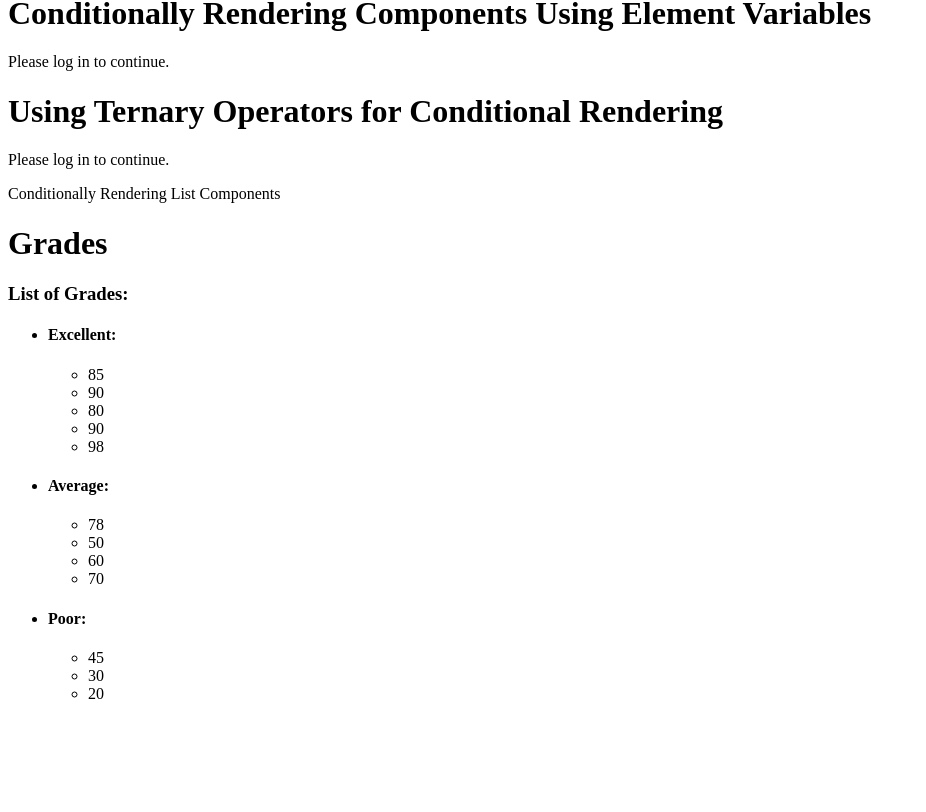
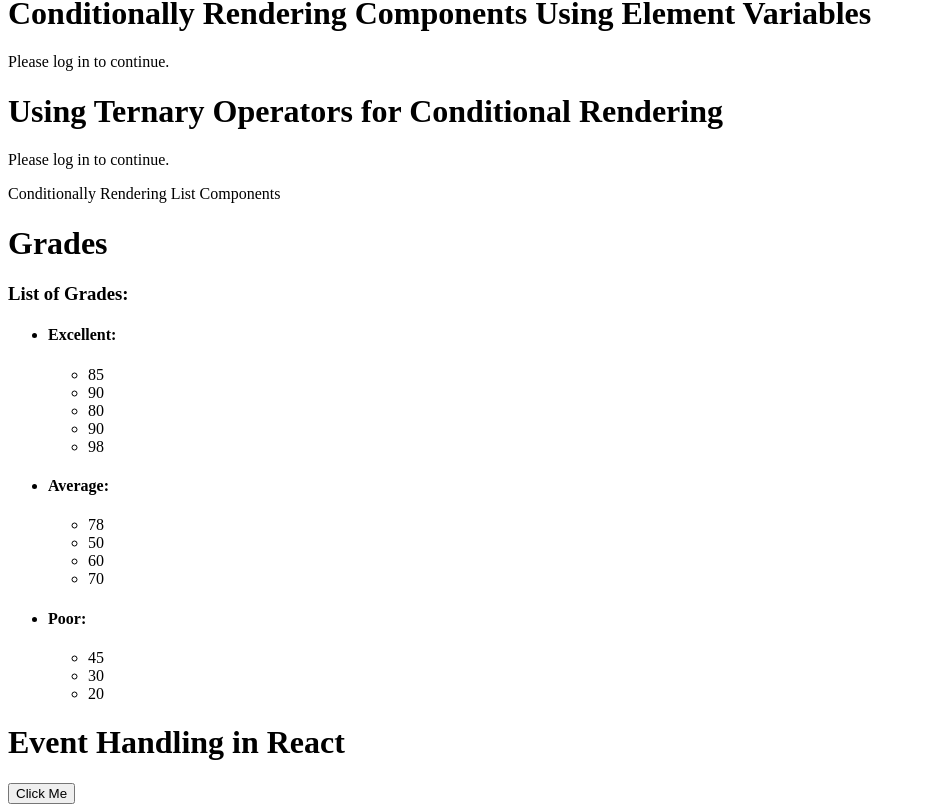
Before and after one commit to JENIPHER254/react-master, a React (Vite) app in the folder myproject/learning/: page / in a window 1280 px wide. Shown: the part 1360-2172 px from the top of the page, without its empty margins (0-926 px from the left). Before the commit the page ends 2079 px from the top, so only its background shows below. Built offline with nearby package versions, Linux system fonts and the light colour scheme.

Commit message:
feat Event Handler

```diff
--- a/myproject/learning/src/App.jsx
+++ b/myproject/learning/src/App.jsx
@@ -13,6 +13,7 @@ import ConditionallyRenderingComponents from './components/ConditionallyRenderin
 import ConditionallyRenderingComponentsUsingElementVariables from './components/ConditionalRenderingUsingElementVariables'
 import TernaryOperators from './components/TernaryOperators'
 import ConditionallyRenderingListItems from './components/ConditionallyRenderingListsItems'
+import EventHandling from './components/EventHandling'
 
 const names = ['Alice', 'Bob', 'Charlie'];
 const name = 'Jenny';
@@ -40,6 +41,7 @@ function App() {
       <ConditionallyRenderingComponentsUsingElementVariables displayMessage={true} isLoggedIn={false} />
       <TernaryOperators displayMessage={true} isLoggedIn={false} />
       <ConditionallyRenderingListItems items={grades} />
+      <EventHandling value={10} />
     </>
   )
 }
--- /dev/null
+++ b/myproject/learning/src/components/EventHandling.jsx
@@ -0,0 +1,16 @@
+
+
+export default function EventHandling({ value }) {
+    const handleClick = () => {
+        value += 1;
+        console.log('Button clicked! Current value:', value);
+        // alert('Button clicked!')
+    };
+    return (
+        <div>
+            <h1>Event Handling in React</h1>
+
+            <button  onClick={handleClick}>Click Me</button>
+        </div>
+    );
+}
```
Also changed, not shown: 1 other file (tests, documents, lock files or other folders).
